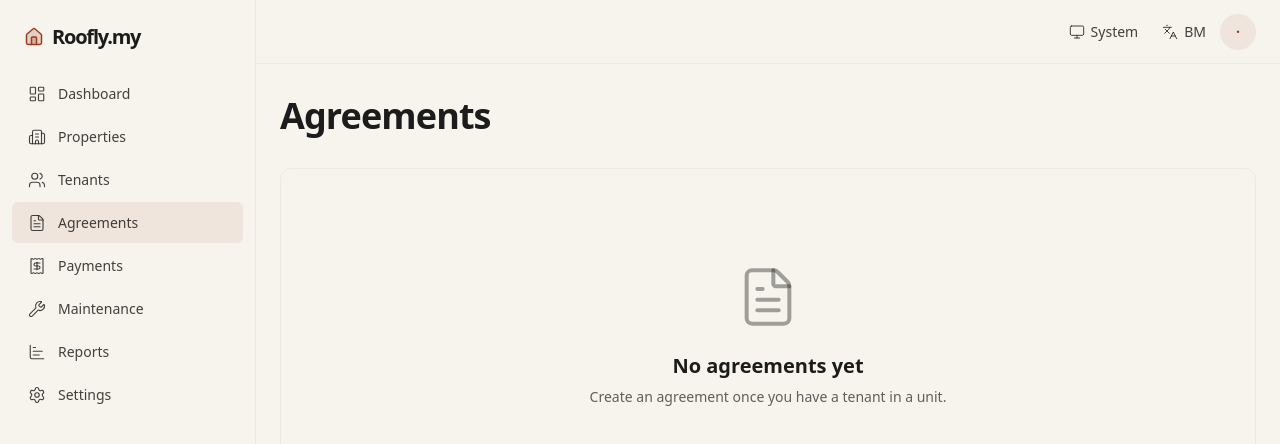
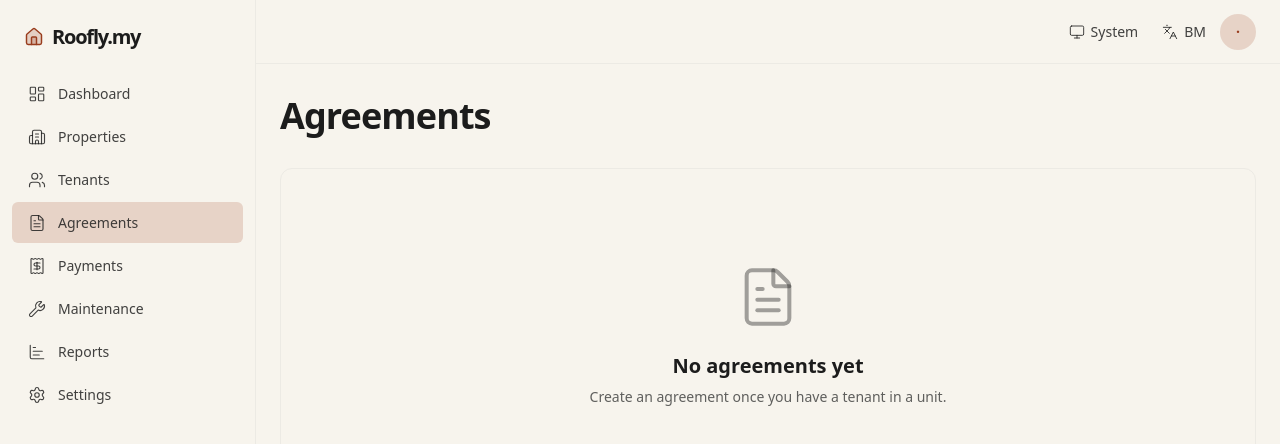
Before and after one commit to byhaqie31/roofly, a Nuxt app in the folder frontend/: page /owner/agreements in a window 1280 px wide. Shown: the top 444 px of the page. Built offline with nearby package versions, Linux system fonts and the light colour scheme.

Commit message:
feat(styles): update surface and accent hover colors for improved UI consistency

```diff
--- a/frontend/app/assets/css/tokens.css
+++ b/frontend/app/assets/css/tokens.css
@@ -9,6 +9,7 @@
   --surface-page: #f7f4ed;
   --surface-button-dark: #1c1c1c;
   --surface-on-dark: #fcfbf8;
+  --surface-hover: rgba(153, 60, 29, 0.05);
 
   /* Text — opacity-derived from #1c1c1c */
   --text-primary: #1c1c1c;
@@ -25,7 +26,7 @@
   /* Brand accent (use sparingly) */
   --accent: #993c1d;
   --accent-hover: #7a2f17;
-  --accent-soft: rgba(153, 60, 29, 0.08);
+  --accent-soft: rgba(153, 60, 29, 0.18);
 
   /* Status — unit */
   --status-vacant: #5f5f5d;
@@ -84,6 +85,7 @@
   --surface-page: #1c1a17;
   --surface-button-dark: #f7f4ed;
   --surface-on-dark: #1c1a17;
+  --surface-hover: rgba(247, 244, 237, 0.12);
 
   --text-primary: #f7f4ed;
   --text-strong: rgba(247, 244, 237, 0.92);
@@ -97,7 +99,7 @@
 
   --accent: #c44d26;
   --accent-hover: #d55d32;
-  --accent-soft: rgba(196, 77, 38, 0.12);
+  --accent-soft: rgba(196, 77, 38, 0.20);
 
   --shadow-button-inset:
     rgba(255, 255, 255, 0.06) 0 0.5px 0 0 inset,
@@ -112,6 +114,7 @@
   --surface-page: #f7f4ed;
   --surface-button-dark: #1c1c1c;
   --surface-on-dark: #fcfbf8;
+  --surface-hover: rgba(153, 60, 29, 0.05);
 
   --text-primary: #1c1c1c;
   --text-strong: rgba(28, 28, 28, 0.83);
@@ -125,7 +128,7 @@
 
   --accent: #993c1d;
   --accent-hover: #7a2f17;
-  --accent-soft: rgba(153, 60, 29, 0.08);
+  --accent-soft: rgba(153, 60, 29, 0.18);
 
   --shadow-button-inset:
     rgba(255, 255, 255, 0.2) 0 0.5px 0 0 inset,
--- a/frontend/app/components/owner/SidebarNav.vue
+++ b/frontend/app/components/owner/SidebarNav.vue
@@ -32,7 +32,7 @@ const items = computed(() => [
       :to="item.to"
       :exact-active-class="'bg-accent-soft text-accent'"
       :active-class="item.exact ? '' : 'bg-accent-soft text-accent'"
-      class="flex items-center gap-3 px-4 py-2.5 rounded-sm text-caption text-ink-strong hover:bg-[rgba(28,28,28,0.04)] focus-visible:shadow-focus transition"
+      class="flex items-center gap-3 px-4 py-2.5 rounded-sm text-caption text-ink-strong hover:bg-surface-hover focus-visible:shadow-focus transition"
     >
       <component :is="item.icon" :size="18" :stroke-width="1.5" />
       <span>{{ item.label }}</span>
--- a/frontend/app/components/tenant/SidebarNav.vue
+++ b/frontend/app/components/tenant/SidebarNav.vue
@@ -26,7 +26,7 @@ const items = computed(() => [
       :to="item.to"
       :exact-active-class="'bg-accent-soft text-accent'"
       :active-class="item.exact ? '' : 'bg-accent-soft text-accent'"
-      class="flex items-center gap-3 px-4 py-2.5 rounded-sm text-caption text-ink-strong hover:bg-[rgba(28,28,28,0.04)] focus-visible:shadow-focus transition"
+      class="flex items-center gap-3 px-4 py-2.5 rounded-sm text-caption text-ink-strong hover:bg-surface-hover focus-visible:shadow-focus transition"
     >
       <component :is="item.icon" :size="18" :stroke-width="1.5" />
       <span>{{ item.label }}</span>
--- a/frontend/tailwind.config.ts
+++ b/frontend/tailwind.config.ts
@@ -24,6 +24,7 @@ export default {
           page: "var(--surface-page)",
           dark: "var(--surface-button-dark)",
           ondark: "var(--surface-on-dark)",
+          hover: "var(--surface-hover)",
         },
         ink: {
           DEFAULT: "var(--text-primary)",
```
